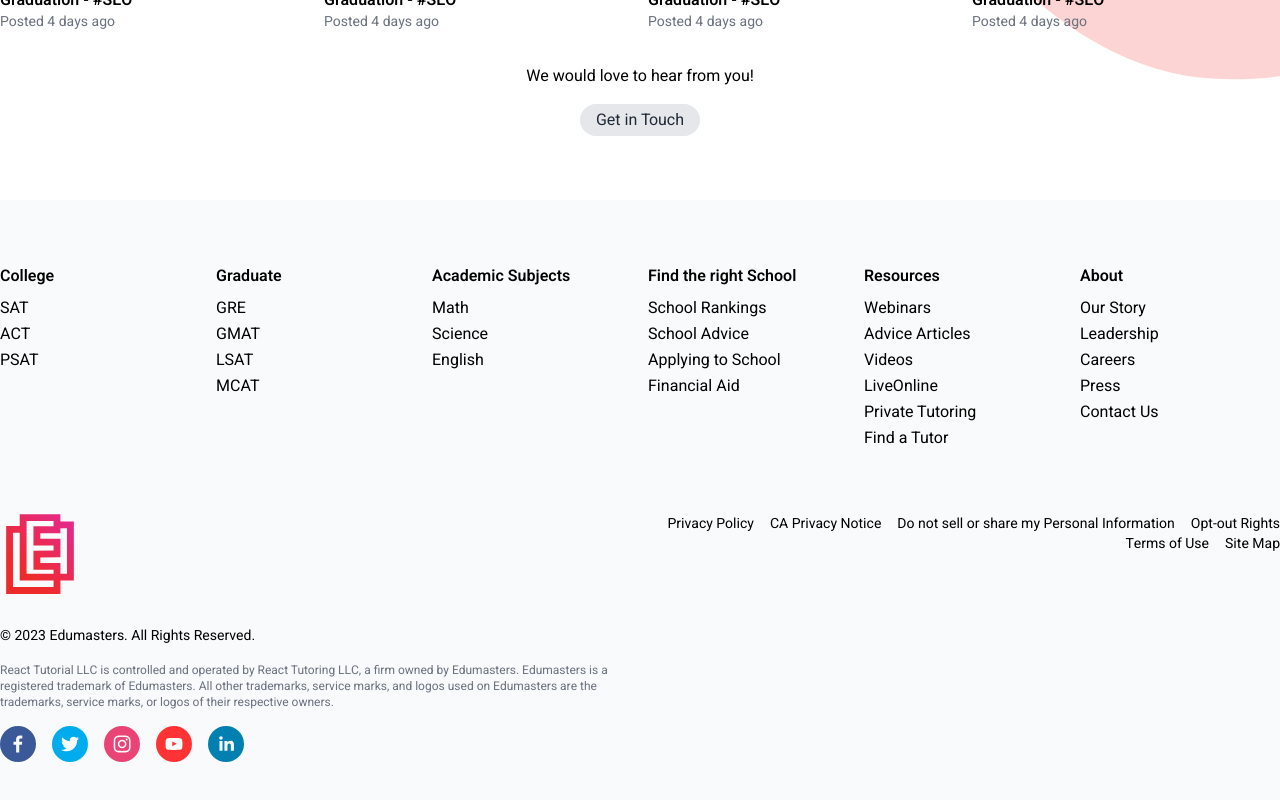
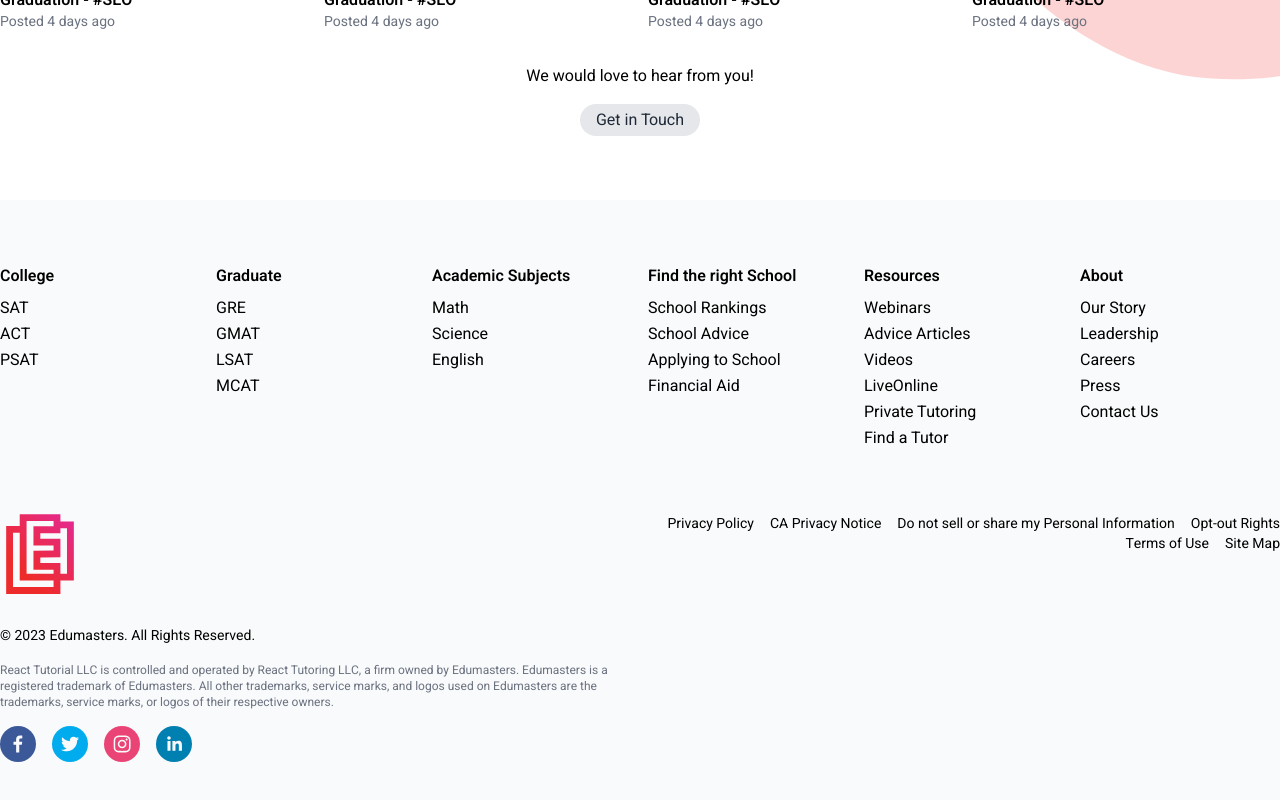
Before and after one commit to Azlan-A1/Edumasters, a Next.js app: page / in a window 1280 px wide. Shown: the part 1732-2532 px from the top of the page. Built offline with nearby package versions, Linux system fonts and the light colour scheme.

Commit message:
Updated Social Links

```diff
--- a/src/components/Footer/Footer.tsx
+++ b/src/components/Footer/Footer.tsx
@@ -50,15 +50,14 @@ const Footer = () => {
 						</p>
 						<div className={styles.socials}>
 							{socialProfiles.map((social, index) => (
-								<Link href='/' key={index} legacyBehavior>
 								<SocialIcon
 									network={social.network}
+									url={social.url}
 									style={{
 										height: 36,
 										width: 36,
 									}}
 								/>
-								</Link>
 							))}
 						</div>
 					</div>
--- a/src/data/social-media.ts
+++ b/src/data/social-media.ts
@@ -2,21 +2,21 @@ export const socialProfiles = [
 	{
 		name: 'Facebook',
 		network: 'facebook',
+		url: 'https://www.facebook.com/profile.php?id=61550838053880&is_tour_dismissed=true',
 	},
 	{
 		name: 'Twitter',
 		network: 'twitter',
+		url: 'https://twitter.com/Edumasters_',
 	},
 	{
 		name: 'Instagram',
 		network: 'instagram',
-	},
-	{
-		name: 'YouTube',
-		network: 'youtube',
+		url: 'https://www.instagram.com/edumastersusandca/',
 	},
 	{
 		name: 'LinkedIn',
 		network: 'linkedin',
+		url: 'https://linkedin.com/company/edumasters1',
 	},
 ]
```
Lines whose indentation alone changed are shown as unchanged.
